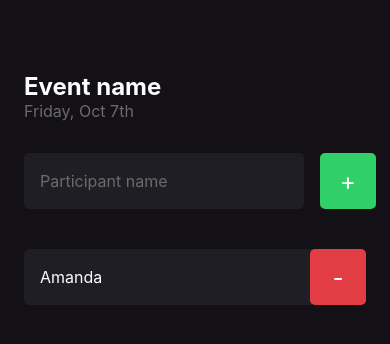
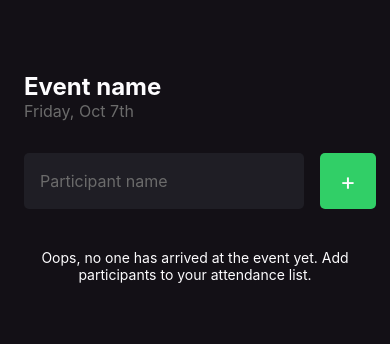
Before and after one commit to amanda-santos/imhere, a React Native app: screen / in a window 390 px wide. Shown: the top 344 px of the page. Built offline with nearby package versions, Linux system fonts and the light colour scheme.

Commit message:
fix: 🐛 make participant list empty at first

```diff
--- a/src/screens/Home/index.tsx
+++ b/src/screens/Home/index.tsx
@@ -13,7 +13,7 @@ import { Participant } from "../../components/Participant";
 import { styles } from "./styles";
 
 export const Home = (): ReactElement => {
-  const [participants, setParticipants] = useState(["Amanda"]);
+  const [participants, setParticipants] = useState<string[]>([]);
   const [newParticipantName, setNewParticipantName] = useState("");
 
   const handleAddParticipant = () => {
```
